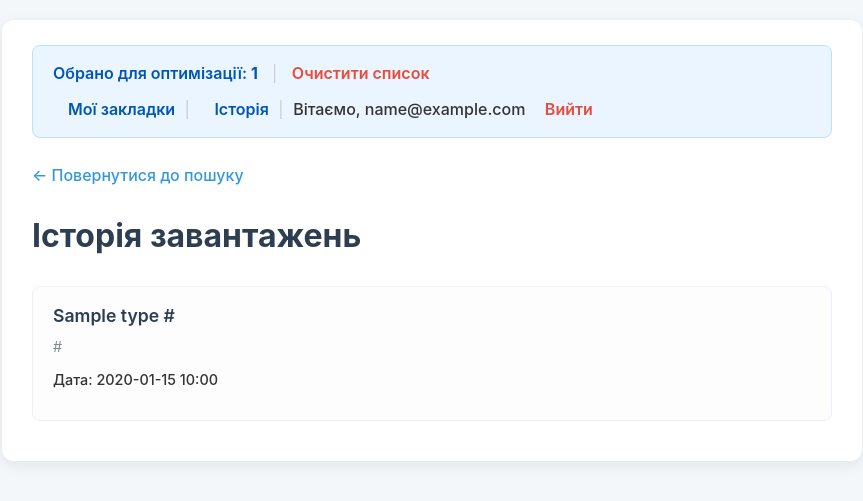
After one commit to Nazar-Udod/Content-Downloader-App, a FastAPI app: template templates/history.html in a window 1280 px wide. The commit adds this page. Shown: the top 501 px of the page, without its empty margins (208-1071 px from the left). Run offline with FastAPI, Linux system fonts and the light colour scheme; the template is opened without the code that fills it: most values are stand-ins (such as "Sample title", 1, 10 or a date in 2020); parts of the project's set-up code (start-up, migrations or seed data) failed here and were passed over.

Commit message:
Added history

```diff
--- a/main.py
+++ b/main.py
@@ -8,6 +8,7 @@ from routers import pages, search, content, optimize
 from routers import auth
 from routers import bookmarks
 from database import Base, engine
+from routers import history
 
 # --- Створення FastAPI ---
 app = FastAPI(
@@ -61,6 +62,7 @@ async def on_shutdown():
 # --- Підключення Роутерів ---
 app.include_router(auth.router, tags=["Автентифікація"])
 app.include_router(bookmarks.router, tags=["Закладки"])
+app.include_router(history.router, tags=["Історія"])
 app.include_router(pages.router, tags=["Основні Сторінки"])
 app.include_router(search.router, tags=["Пошук"])
 app.include_router(content.router, tags=["Керування Контентом"])
--- /dev/null
+++ b/templates/history.html
@@ -0,0 +1,136 @@
+{% extends "layout.html" %}
+
+{% block title %}Історія завантажень{% endblock %}
+
+{% block head_styles %}
+<style>
+    h1 { text-align: left; }
+    .page-nav { display: flex; justify-content: space-between; align-items: center; margin-bottom: 20px; }
+    .page-nav a { text-decoration: none; color: #3498db; font-weight: 500; }
+
+    .history-list { list-style: none; padding: 0; margin: 0; }
+    .history-item {
+        background: #fdfdfd; border: 1px solid #eef;
+        padding: 15px 20px; border-radius: 8px; margin-bottom: 15px;
+        display: flex; justify-content: space-between; align-items: center; gap: 10px;
+        flex-wrap: wrap;
+    }
+    .history-info { flex-grow: 1; flex-basis: 400px; }
+    .history-info a {
+        font-size: 1.1em; font-weight: 600; color: #2c3e50; text-decoration: none;
+    }
+    .history-info a:hover { text-decoration: underline; }
+    .history-info .url {
+        font-size: 0.9em; color: #7f8c8d; margin: 4px 0 0 0;
+        word-break: break-all;
+    }
+    .history-info .date {
+        font-size: 0.9em; color: #333; margin-top: 10px; font-weight: 500;
+    }
+
+    .actions { display: flex; gap: 10px; align-items: center; flex-wrap: wrap; }
+    .actions button, .actions a {
+        padding: 8px 15px; border-radius: 6px; text-decoration: none;
+        color: white; font-size: 14px; cursor: pointer;
+    }
+    .actions button { background-color: #27ae60; border: none; }
+    .actions a { background-color: #e67e22; }
+    .tag { display: inline-block; padding: 3px 8px; border-radius: 5px; font-size: 12px; color: white; margin-left: 10px; }
+    .tag.text { background-color: #3498db; }
+    .tag.video { background-color: #c0392b; }
+    .tag.audio { background-color: #8e44ad; }
+    .tag.pdf { background-color: #e74c3c; }
+    .tag.doc { background-color: #2980b9; }
+    .tag.ppt { background-color: #d35400; }
+
+    .link-button {
+        background-color: #e67e22; padding: 8px 15px; border-radius: 6px;
+        color: white; font-size: 14px; cursor: pointer; border: none;
+        font-family: inherit;
+    }
+    .link-button:hover {
+        opacity: 0.9;
+    }
+</style>
+{% endblock %}
+
+{% block content %}
+<div class="page-nav">
+    <a href="/">← Повернутися до пошуку</a>
+</div>
+
+<h1>Історія завантажень</h1>
+
+{% if not history_items %}
+    <p>Ваша історія порожня.</p>
+{% endif %}
+
+<ul class="history-list">
+    {% for item in history_items %}
+    {% set material = item.material %}
+    <li class="history-item">
+        <div class="history-info">
+            <a href="{{ material.URL }}" target="_blank" rel="noopener noreferrer">
+                {{ material.Type }} {{ material.URL }}
+            </a>
+            <p class="url">{{ material.URL }}</p>
+            <p class="date">Дата: {{ item.LoadDate.strftime('%Y-%m-%d %H:%M') }}</p>
+        </div>
+
+        <div class="actions">
+            {% if material.Type == 'text' %}
+                <form action="/convert" method="post" style="display: inline;">
+                    <input type="hidden" name="url" value="{{ material.URL }}">
+                    <button type="submit">Конвертувати в PDF</button>
+                </form>
+                <span class="tag text">Web-сторінка</span>
+
+            {% elif material.Type == 'video' %}
+                <form action="/history/track-click" method="post" style="display: inline;" target="_blank">
+                    <input type="hidden" name="url" value="{{ material.URL }}">
+                    <input type="hidden" name="type" value="{{ material.Type }}">
+                    <button type="submit" class="link-button">Перейти на YouTube</button>
+                </form>
+                <span class="tag video">Відео</span>
+            {% elif material.Type == 'pdf' %}
+                <form action="/history/track-click" method="post" style="display: inline;" target="_blank">
+                    <input type="hidden" name="url" value="{{ material.URL }}">
+                    <input type="hidden" name="type" value="{{ material.Type }}">
+                    <button type="submit" class="link-button">Завантажити PDF</button>
+                </form>
+                <span class="tag pdf">PDF Документ</span>
+            {% elif material.Type == 'doc' %}
+                <form action="/history/track-click" method="post" style="display: inline;" target="_blank">
+                    <input type="hidden" name="url" value="{{ material.URL }}">
+                    <input type="hidden" name="type" value="{{ material.Type }}">
+                    <button type="submit" class="link-button">Завантажити DOC</button>
+                </form>
+                <span class="tag doc">DOC Документ</span>
+            {% elif material.Type == 'ppt' %}
+                <form action="/history/track-click" method="post" style="display: inline;" target="_blank">
+                    <input type="hidden" name="url" value="{{ material.URL }}">
+                    <input type="hidden" name="type" value="{{ material.Type }}">
+                    <button type="submit" class="link-button">Завантажити PPT</button>
+                </form>
+                <span class="tag ppt">Презентація</span>
+            {% elif material.Type == 'audio_yt_music' %}
+                <form action="/history/track-click" method="post" style="display: inline;" target="_blank">
+                    <input type="hidden" name="url" value="{{ material.URL }}">
+                    <input type="hidden" name="type" value="{{ material.Type }}">
+                    <button type="submit" class="link-button">Слухати в YouTube Music</button>
+                </form>
+                <span class="tag audio">Аудіо</span>
+            {% elif material.Type == 'audio_spotify' %}
+                <form action="/history/track-click" method="post" style="display: inline;" target="_blank">
+                    <input type="hidden" name="url" value="{{ material.URL }}">
+                    <input type="hidden" name="type" value="{{ material.Type }}">
+                    <button type="submit" class="link-button">Слухати в Spotify</button>
+                </form>
+                <span class="tag audio">Аудіо</span>
+            {% endif %}
+        </div>
+    </li>
+    {% endfor %}
+</ul>
+
+{% endblock %}
--- a/templates/layout.html
+++ b/templates/layout.html
@@ -59,6 +59,7 @@
                 {% if user_email %}
                     <a href="/bookmarks">Мої закладки</a>
                     <span style="color: #ccc; margin: 0 5px;">|</span>
+                    <a href="/history">Історія</a> <span style="color: #ccc; margin: 0 5px;">|</span>
                     <span class="user-info">Вітаємо, {{ user_email }}</span>
                     <a href="/logout" class="logout-link">Вийти</a>
                 {% else %}
```
Also changed, not shown: routers/content.py (+18 -2 lines), routers/history.py (added, +57 -0 lines), services/history_service.py (added, +41 -0 lines), templates/bookmarks.html (+47 -21 lines), templates/index.html (+50 -16 lines).
